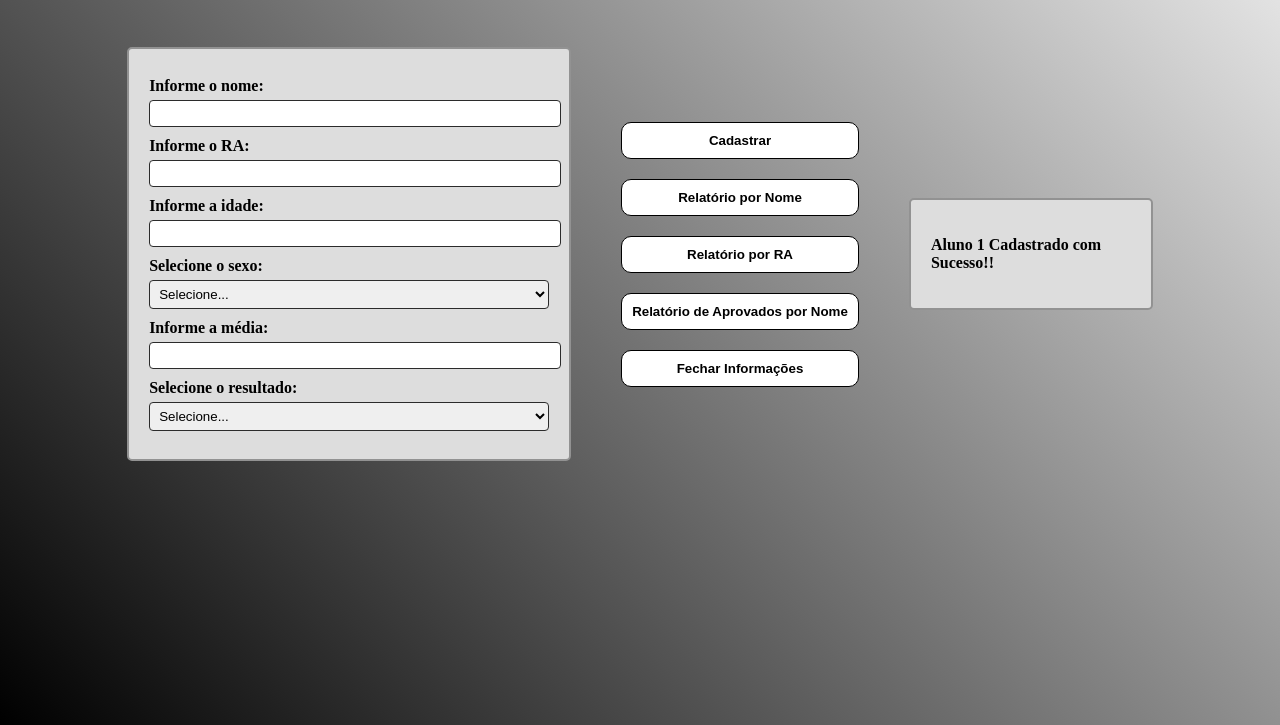
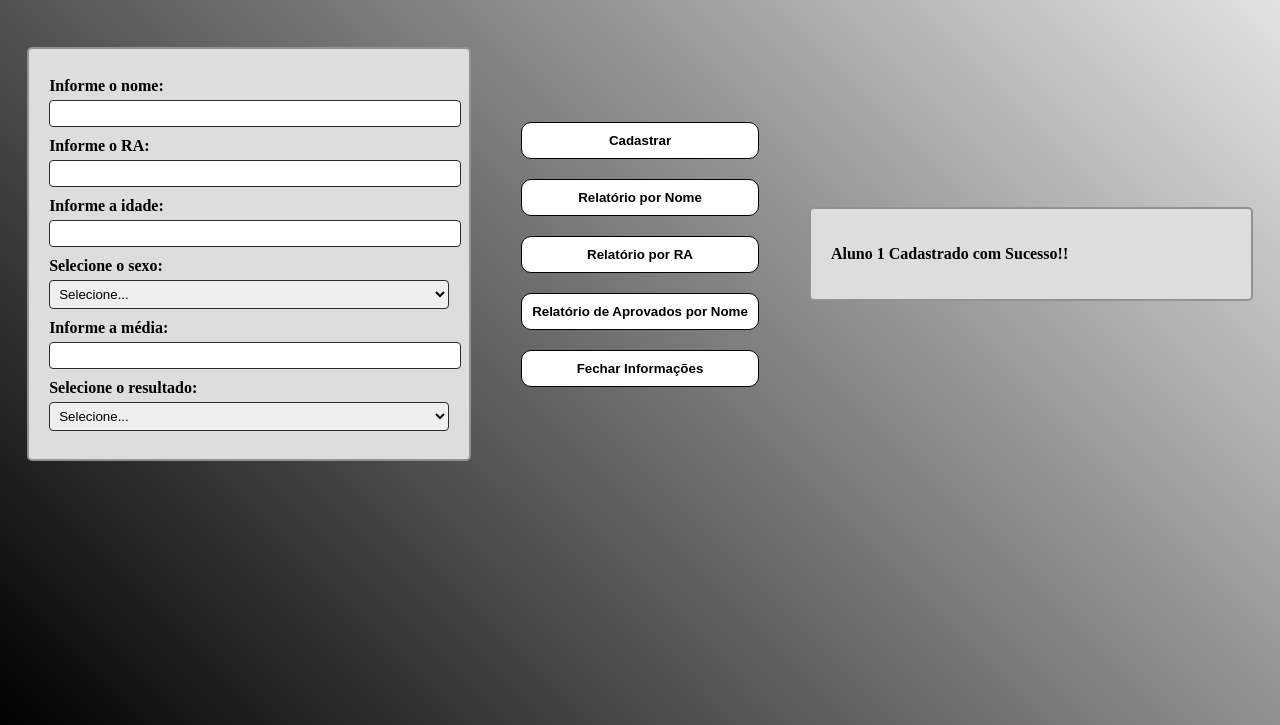
Before and after one commit to Maysa-Jesus/teste_ED, a plain HTML site: page index.html in a window 1280 px wide. Both pictures are taken after a click on the button "Cadastrar". Shown: the part 75-800 px from the top of the page. Drawn offline with Linux system fonts and the light colour scheme.

Commit message:
Update styles.css

```diff
--- a/styles.css
+++ b/styles.css
@@ -89,7 +89,7 @@ body {
     min-height: 50px;
     position: relative;
     max-height: 370px;
-    width: 200px;
+    width: 400px;
     overflow-y: auto;
 }
 
```
